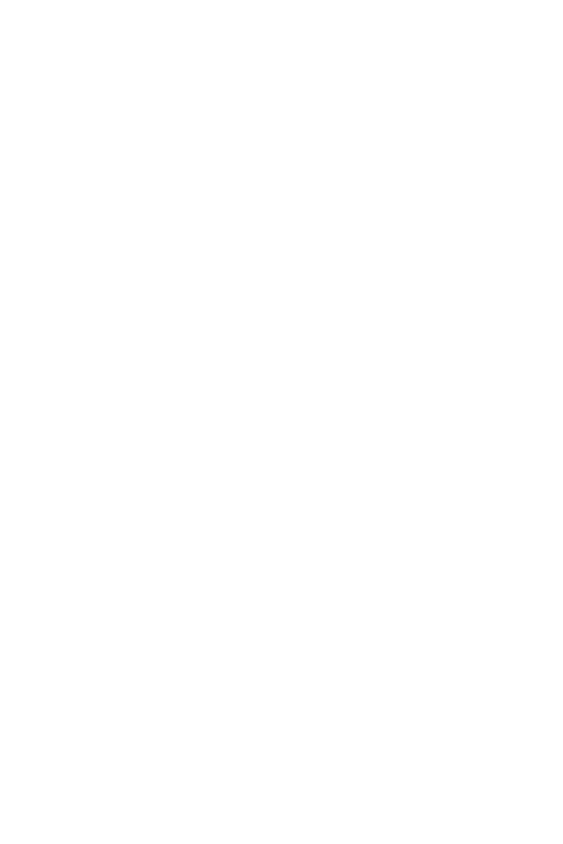
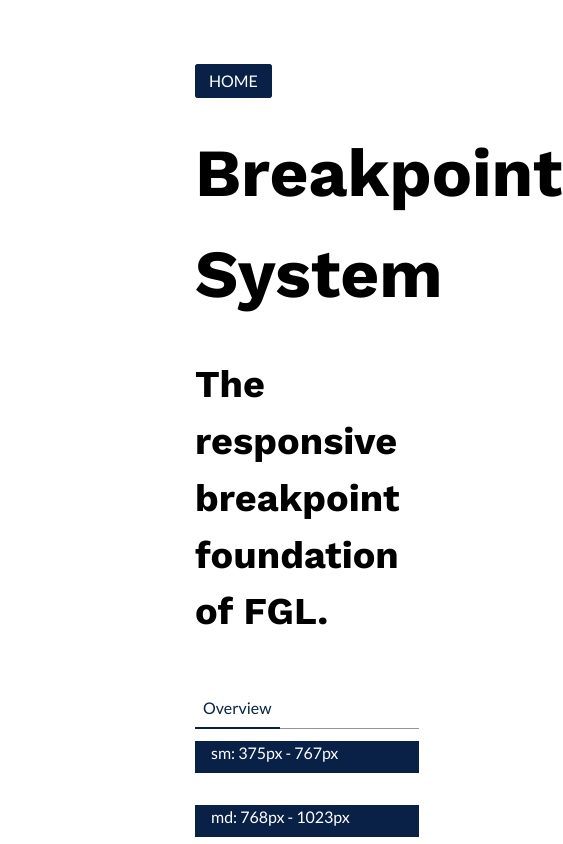
Before and after one commit to uqcire/design-system, a Vue app: page /breakpoints in a window 390 px wide. Before the commit this address had no page. Shown: the top 844 px of the page, 563 px wide, since content can reach past the window. Built offline with nearby package versions, Linux system fonts and the light colour scheme; a web font is replaced by a local one.

Commit message:
feat(components): breakpoints section complete

```diff
--- a/src/pages/Visual/VisualBreakpoints.vue
+++ b/src/pages/Visual/VisualBreakpoints.vue
@@ -0,0 +1,43 @@
+<script lang="ts" setup>
+'Breakpoints'
+import PageBlock from '@c/Layout/PageBlock.vue'
+import { NButton, NScrollbar, NTabPane, NTabs } from 'naive-ui'
+import { ref } from 'vue'
+
+const breakpoints = ref([
+  { id: '1', width: 'w-[767px]', title: 'sm: 375px - 767px' },
+  { id: '1', width: 'w-[1023px]', title: 'md: 768px - 1023px' },
+  { id: '1', width: 'w-[1339px]', title: 'lg: 1024px - 1339px' },
+  { id: '1', width: 'w-[1919px]', title: 'xl: 1440px - 1919px' },
+  { id: '1', width: 'w-[1920px]', title: '2xl: 1920px & beyond' },
+])
+</script>
+
+<template>
+  <div class="container pt-8">
+    <n-button type="primary">
+      <router-link class="uppercase" to="/">Home</router-link>
+    </n-button>
+  </div>
+
+  <page-block>
+    <div class="col-span-8">
+      <h1>Breakpoint System</h1>
+      <h3>The responsive breakpoint foundation of FGL.</h3>
+    </div>
+
+    <n-tabs class="col-span-8" type="line">
+      <n-tab-pane name="overview" tab="Overview">
+        <ul>
+          <n-scrollbar x-scrollable>
+            <li v-for="val in breakpoints" :key="val.id" class="mb-4">
+              <div :class="val.width" class="bg-fgl-primary h-4">
+                <span class="ml-2 text-white">{{ val.title }}</span>
+              </div>
+            </li>
+          </n-scrollbar>
+        </ul>
+      </n-tab-pane>
+    </n-tabs>
+  </page-block>
+</template>
--- a/src/router/index.ts
+++ b/src/router/index.ts
@@ -29,6 +29,12 @@
     component: () => import('@p/Visual/VisualSpacing.vue'),
     meta: { title: 'Spacing | FGL - Design System' },
   },
+  {
+    path: '/breakpoints',
+    name: 'Breakpoints',
+    component: () => import('@p/Visual/VisualBreakpoints.vue'),
+    meta: { title: 'Breakpoints | FGL - Design System' },
+  },
 ]
 
 const router = createRouter({
--- a/tailwind.config.js
+++ b/tailwind.config.js
@@ -7,8 +7,13 @@
     },
     fontFamily: {
       fira: ['Fira Code'],
-      mada: ['Mada'],
-      chivo: ['Chivo'],
+    },
+    screens: {
+      sm: { min: '375px', max: '767px' },
+      md: { min: '768px', max: '1023px' },
+      lg: { min: '1024px', max: '1339px' },
+      xl: { min: '1440px', max: '1919px' },
+      '2xl': { min: '1920px' },
     },
     spacing: {
       1: '0.5rem',
```
